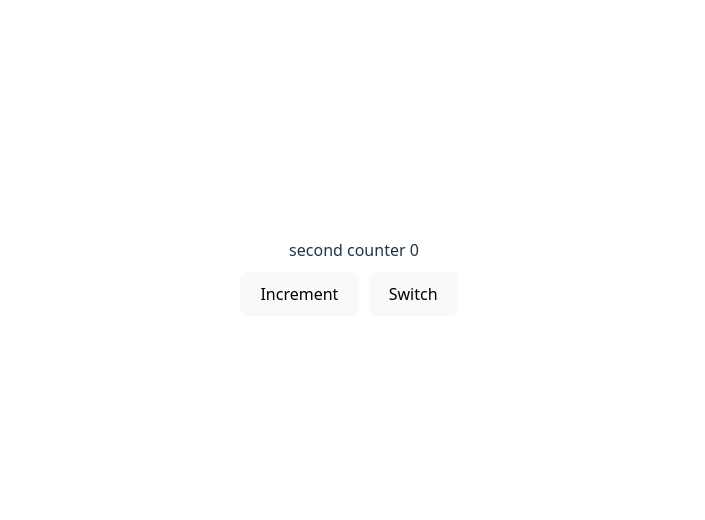
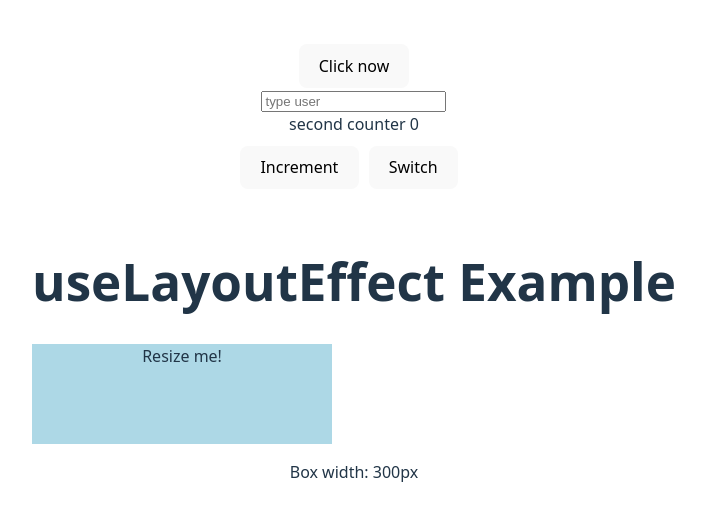
Before and after one commit to Syed-Bilal-Haider-Engineer/Advance-React-Concept, a React (Vite) app: page / in a window 1280 px wide. Shown: the part 118-638 px from the top of the page, without its empty margins (286-991 px from the left). Built offline with nearby package versions, Linux system fonts and the light colour scheme.

Commit message:
useLayoutEffect for DOM measurement, animations, and third-party library integration

```diff
--- a/src/App.jsx
+++ b/src/App.jsx
@@ -1,4 +1,4 @@
-import {useRef, useState} from 'react';
+import {useRef, useState, useLayoutEffect} from 'react';
 import './App.css';
 import Modal from './component/Portal/modal';
 import Input from './component/Ref/Input';
@@ -20,9 +20,19 @@ function App() {
     setOpen(false);
   };
 
+const [width, setWidth] = useState(0);
+const boxRef = useRef(null);
+
+useLayoutEffect(() => {
+  if (boxRef.current) {
+    const rect = boxRef.current.getBoundingClientRect();
+    setWidth(rect.width);
+  }
+}, []);
+
   return (
-    <>
-      {/* <button onClick={() => isModal(true)}>Click now</button>
+   <>
+       <button onClick={() => isModal(true)}>Click now</button>
       <Input ref={inputRef} placeholder="type user" />
       {modal && (
         <ErrorBoundary fallback={<h1>Children error</h1>}>
@@ -34,12 +44,12 @@ function App() {
         </ErrorBoundary>
       )}
 
-      <DialogModel isOpen={isOpen} onClose={onClose}>
+      {isOpen && <DialogModel isOpen={isOpen} onClose={onClose}>
         <p>Dialog modal</p>
         <button id="closeModal" onClick={onClose}>
           Close modal
         </button>
-      </DialogModel> */}
+      </DialogModel> }
       {isCheck ? <Counter title="First Counter" key="first" /> : <Counter title="second counter" key="second"/>}
       <button
         onClick={() => setIsCheck((prev) => !prev)}
@@ -47,6 +57,21 @@ function App() {
       >
         Switch
       </button>
+       <div style={{ padding: '20px' }}>
+      <h1>useLayoutEffect Example</h1>
+      <div
+        ref={boxRef}
+        style={{
+          width: '300px',
+          height: '100px',
+          backgroundColor: 'lightblue',
+          marginBottom: '10px',
+        }}
+      >
+        Resize me!
+      </div>
+      <p>Box width: {width}px</p>
+    </div>
     </>
   );
 }
--- a/src/component/Portal/modal.jsx
+++ b/src/component/Portal/modal.jsx
@@ -9,8 +9,8 @@ function Modal({children}) {
     <div id="myModal" className="modal">
     <div className="modal-content">
         {children}
+        <button type='submit'>Submit</button>
     </div>
-    <button type='submit' onSubmit={onSubmit}>Submit</button>
   </div>,
   model_root
   )
```
